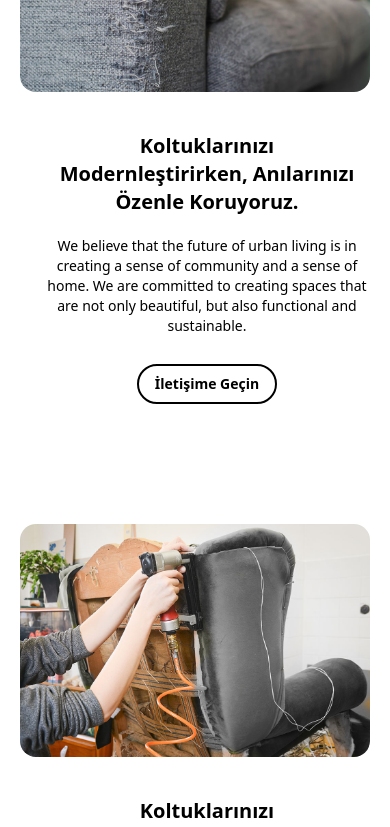
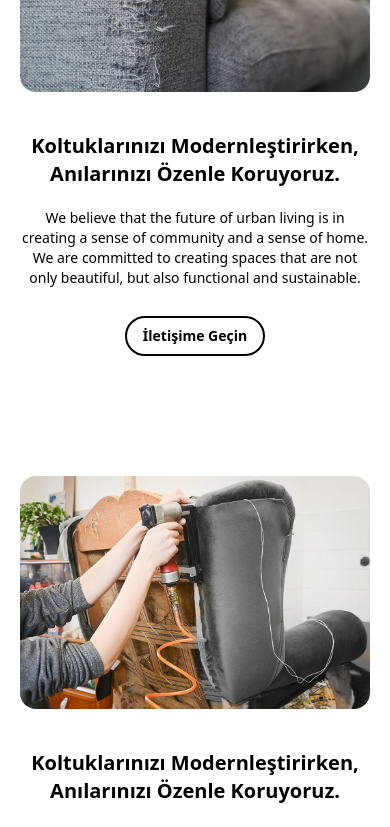
Before and after one commit to ahmetchain/klar-koltuk, a React (Vite) app: page / in a window 390 px wide. Shown: the part 1760-2587 px from the top of the page. Built offline with nearby package versions, Linux system fonts and the light colour scheme.

Commit message:
fix: future section pl fix

```diff
--- a/src/page/home/components/featureSections.jsx
+++ b/src/page/home/components/featureSections.jsx
@@ -7,7 +7,7 @@ export default function FeatureSections({Title, Paragraph, Button, Img, Reverse,
     <div className=" w-[350px]  md:w-[600px] desktop_table:w-[400px] xl:w-[500px] desktop:w-[700px] ">
           <img className="w-full  rounded-2xl" src={Img} />
         </div>
-        <div className="text-center md:text-left w-[350px]  md:w-[580px] desktop_table:w-[450px] xl:w-[550px] desktop:w-[750px] pl-6 xl:pl-8 desktop:pl-12  ">
+        <div className="text-center md:text-left w-[350px]  md:w-[580px] desktop_table:w-[450px] xl:w-[550px] desktop:w-[750px] md:pl-6 xl:pl-8 desktop:pl-12  ">
           <h1 className="text-xl md:text-4xl desktop_table:text-2xl xl:text-3xl desktop:text-5xl font-semibold">
             {Title}
           </h1>
```
